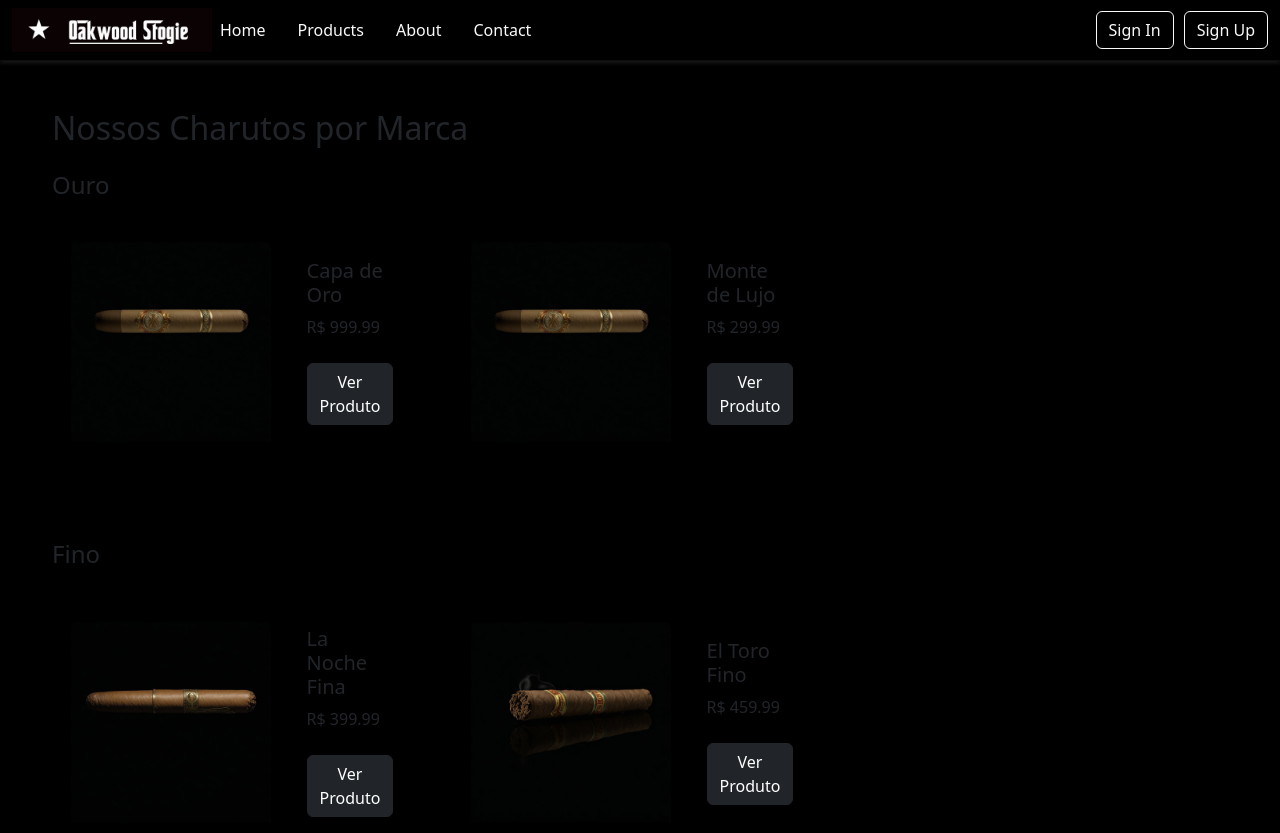
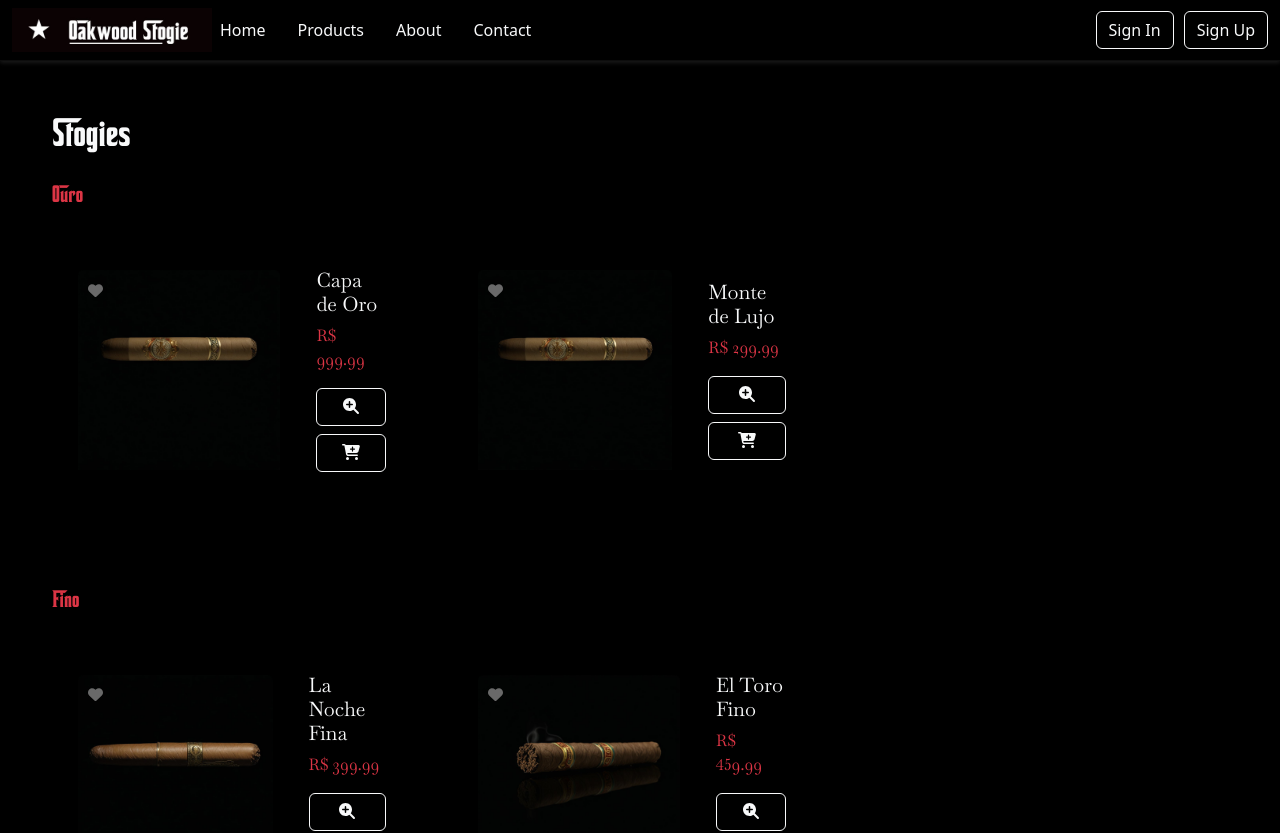
Before and after one commit to felipehsss/GIT-OAKWOOD-STOGIE, a Next.js app in the folder oak-stogie/: page /Produtos in a window 1280 px wide. Shown: the top 833 px of the page. Built offline with nearby package versions, Linux system fonts and the light colour scheme.

Commit message:
site finalizado

```diff
--- a/oak-stogie/package.json
+++ b/oak-stogie/package.json
@@ -10,6 +10,7 @@
   },
   "dependencies": {
     "@fortawesome/fontawesome-svg-core": "^6.7.2",
+    "@fortawesome/free-regular-svg-icons": "^6.7.2",
     "@fortawesome/free-solid-svg-icons": "^6.7.2",
     "@fortawesome/react-fontawesome": "^0.2.2",
     "bootstrap": "^5.3.4",
--- a/oak-stogie/src/app/Produtos/page.jsx
+++ b/oak-stogie/src/app/Produtos/page.jsx
@@ -1,11 +1,12 @@
 "use client";
-import React, { useState } from "react";
+import React from "react";
 import "./produtos.css";
 import Link from "next/link";
+import { FontAwesomeIcon } from '@fortawesome/react-fontawesome';
+import { faHeart, faCartPlus, faMagnifyingGlassPlus } from '@fortawesome/free-solid-svg-icons';
 
-// Simulação de marcas agrupando produtos
 const marcas = {
-  Ouro: [1, 10], // IDs fictícios de produtos da marca Ouro
+  Ouro: [1, 10],
   Fino: [2, 8],
   Havana: [3],
   Reserva: [4],
@@ -15,112 +16,56 @@
 };
 
 const productsSt = [
-  {
-    id: 1,
-    name: "Capa de Oro",
-    price: 999.99,
-    image: "/image_charutos_carousel/capadeoro.png",
-  },
-  {
-    id: 2,
-    name: "La Noche Fina",
-    price: 399.99,
-    image: "/image_charutos_carousel/Lanochefina.png",
-  },
-  {
-    id: 3,
-    name: "Dom de Havana",
-    price: 799.99,
-    image: "/image_charutos_carousel/Domdehavana.png",
-  },
-  {
-    id: 4,
-    name: "Gran Reserva del Fuego",
-    price: 699.99,
-    image: "/image_charutos_carousel/Granreservadelfuego.png",
-  },
-  {
-    id: 5,
-    name: "Senhor Robusto",
-    price: 299.99,
-    image: "/image_charutos_carousel/senhorrobusto.png",
-  },
-  {
-    id: 6,
-    name: "Conde Del Tabaco",
-    price: 499.99,
-    image: "/image_charutos_carousel/condedeltabaco.png",
-  },
-  {
-    id: 7,
-    name: "Don Herrera",
-    price: 599.99,
-    image: "/image_charutos_carousel/donherrera.png",
-  },
-  {
-    id: 8,
-    name: "El Toro Fino",
-    price: 459.99,
-    image: "/image_charutos_carousel/condedeltabaco.png",
-  },
-  {
-    id: 9,
-    name: "La Cabana Vieja",
-    price: 259.99,
-    image: "/image_charutos_carousel/senhorrobusto.png",
-  },
-  {
-    id: 10,
-    name: "Monte de Lujo",
-    price: 299.99,
-    image: "/image_charutos_carousel/capadeoro.png",
-  },
-  {
-    id: 11,
-    name: "Dulce Capa",
-    price: 599.99,
-    image: "/image_charutos_carousel/donherrera.png",
-  },
-  {
-    id: 12,
-    name: "Nevoa Dourada",
-    price: 499.99,
-    image: "/image_charutos_carousel/condedeltabaco.png",
-  },
+  { id: 1, name: "Capa de Oro", price: 999.99, image: "/image_charutos_carousel/capadeoro.png" },
+  { id: 2, name: "La Noche Fina", price: 399.99, image: "/image_charutos_carousel/Lanochefina.png" },
+  { id: 3, name: "Dom de Havana", price: 799.99, image: "/image_charutos_carousel/Domdehavana.png" },
+  { id: 4, name: "Gran Reserva del Fuego", price: 699.99, image: "/image_charutos_carousel/Granreservadelfuego.png" },
+  { id: 5, name: "Senhor Robusto", price: 299.99, image: "/image_charutos_carousel/senhorrobusto.png" },
+  { id: 6, name: "Conde Del Tabaco", price: 499.99, image: "/image_charutos_carousel/condedeltabaco.png" },
+  { id: 7, name: "Don Herrera", price: 599.99, image: "/image_charutos_carousel/donherrera.png" },
+  { id: 8, name: "El Toro Fino", price: 459.99, image: "/image_charutos_carousel/condedeltabaco.png" },
+  { id: 9, name: "La Cabana Vieja", price: 259.99, image: "/image_charutos_carousel/senhorrobusto.png" },
+  { id: 10, name: "Monte de Lujo", price: 299.99, image: "/image_charutos_carousel/capadeoro.png" },
+  { id: 11, name: "Dulce Capa", price: 599.99, image: "/image_charutos_carousel/donherrera.png" },
+  { id: 12, name: "Nevoa Dourada", price: 499.99, image: "/image_charutos_carousel/condedeltabaco.png" },
 ];
 
 export default function Produtos() {
   return (
-    <section className="container-fluid py-5">
+    <section className="berkervville-font container-fluid py-5">
       <div className="container">
-        <h2 className="mb-4">Nossos Charutos por Marca</h2>
+        <h2 className="mb-4 corleone-font h1 text-light">Stogies</h2>
         {Object.entries(marcas).map(([marca, ids]) => {
           const produtosDaMarca = productsSt.filter((p) => ids.includes(p.id));
           return (
             <div key={marca} className="mb-5">
-              <h4 className="mb-3">{marca}</h4>
+              <h4 className="mb-3 corleone-font text-danger">{marca}</h4>
               <div className="row">
                 {produtosDaMarca.map((produto) => (
-                  <div className="col-md-4 mb-4" key={produto.id}>
+                  <div className="col-md-4 mb-4 " key={produto.id}>
                     <div className="card h-100">
+                      <div className="imagem-container">
                         <img
                           src={produto.image}
                           className="card-img-top"
                           alt={produto.name}
                           style={{ height: "200px", objectFit: "cover" }}
                         />
-                      <div className="card-body">
-                        <h5 className="card-title">{produto.name}</h5>
-                        <p className="card-text">
+                        <span className="heart-icon">
+                          <FontAwesomeIcon icon={faHeart} />
+                        </span>
+                      </div>
+                      <div className="card-body d-flex flex-column justify-content-between">
+                        <h5 className="card-title text-light">{produto.name}</h5>
+                        <p className="card-text text-danger">
                           R$ {produto.price.toFixed(2)}
                         </p>
-
-                        <Link
-                          href={`/Produtos/${produto.id}`}
-                          className="btn btn-dark mt-2"
-                        >
-                          Ver Produto
+                        <Link href={`/Produtos/${produto.id}`} className="btn btn-outline-light mb-2">
+                        <FontAwesomeIcon icon={faMagnifyingGlassPlus} />
                         </Link>
+                        <button className="btn btn-outline-light w-100">
+                          <FontAwesomeIcon icon={faCartPlus} />
+                        </button>
                       </div>
                     </div>
                   </div>
--- a/oak-stogie/src/app/Produtos/produtos.css
+++ b/oak-stogie/src/app/Produtos/produtos.css
@@ -11,6 +11,7 @@
 }
 
 .produtos-title {
+
     font-size: 2.5rem;
     margin-bottom: 2rem;
 }
@@ -103,3 +104,31 @@
 .add-to-cart-btn:hover {
     background-color: #666;
 }
+
+span{
+    color: rgb(105, 105, 105);
+    pointer-events: visible;
+    size: 10px;
+}
+span:hover{
+    color: red;
+
+}
+.imagem-container {
+    position: relative;
+    width: 100%;
+  }
+
+  .heart-icon {
+    position: absolute;
+    top: 10px;
+    left: 10px;
+    color: rgb(105, 105, 105);
+    font-size: 15px;
+    cursor: pointer;
+    transition: color 0.3s ease;
+  }
+
+  .heart-icon:hover {
+    color: red;
+  }
--- a/oak-stogie/src/app/home.css
+++ b/oak-stogie/src/app/home.css
@@ -58,3 +58,87 @@
 .frase-brand{
   text-shadow: 1px 1px 2px rgba(0, 0, 0, 0.5);
 }
+.produtos-title {
+  font-size: 2.5rem;
+  margin-bottom: 2rem;
+}
+
+.produtos-grid {
+  display: grid;
+  grid-template-columns: repeat(auto-fit, minmax(200px, 1fr)); /* Ajustável para 6 */
+  gap: 2rem;
+  justify-items: center;
+}
+
+.produto-card {
+  background-color: #111;
+  border-radius: 8px;
+  padding: 1rem;
+  width: 100%;
+  max-width: 240px;
+  box-shadow: 0 0 10px rgba(255, 255, 255, 0.1);
+  display: flex;
+  flex-direction: column;
+  align-items: center;
+  transition: transform 0.3s ease-in-out;
+}
+
+.produto-card:hover {
+  transform: scale(1.05);
+}
+
+.produto-image {
+  width: 100%;
+  height: 180px;
+  object-fit: cover;
+  border-radius: 6px;
+  margin-bottom: 1rem;
+}
+
+.produto-name {
+  font-size: 1.25rem;
+  margin-bottom: 0.5rem;
+}
+
+.produto-price {
+  font-size: 1.1rem;
+  margin-bottom: 1rem;
+  color: #ccc;
+}
+
+.add-to-cart-btn {
+  background-color: #444;
+  border: none;
+  color: #fff;
+  padding: 0.5rem 1rem;
+  font-size: 0.95rem;
+  border-radius: 6px;
+  cursor: pointer;
+  transition: background-color 0.3s ease;
+  flex: 1;
+  text-decoration: none;
+  text-align: center;
+}
+
+.add-to-cart-btn:hover {
+  background-color: #666;
+}
+
+.imagem-container {
+  position: relative;
+  width: 100%;
+}
+
+.heart-icon {
+  position: absolute;
+  top: 10px;
+  left: 10px;
+  color: rgb(105, 105, 105);
+  font-size: 16px;
+  cursor: pointer;
+  transition: color 0.3s ease;
+}
+
+.heart-icon:hover {
+  color: red;
+}
--- a/oak-stogie/src/components/Header/Header.jsx
+++ b/oak-stogie/src/components/Header/Header.jsx
@@ -22,10 +22,8 @@
                 Products
               </a>
               <ul className="dropdown-menu" aria-labelledby="navbarDropdown">
-                <li><a className="dropdown-item" href="/products/cars">Cars</a></li>
-                <li><a className="dropdown-item" href="/products/motorcycles">Motorcycles</a></li>
-                <li><a className="dropdown-item" href="/products/aircraft">Aircraft</a></li>
-                <li><a className="dropdown-item" href="/products/boats">Boats</a></li>
+                <li><a className="dropdown-item" href="/Produtos">Stogies</a></li>
+                <li><a className="dropdown-item" href="/Acessorios">Accessories</a></li>
               </ul>
             </li>
 
```
Also changed, not shown: oak-stogie/src/app/Produtos/[id]/page.jsx (+30 -19 lines), oak-stogie/src/app/page.jsx (+82 -3 lines), oak-stogie/src/app/Acessorios/page.jsx (added), 1 other file (tests, documents, lock files or other folders). Lines whose indentation alone changed are shown as unchanged.
